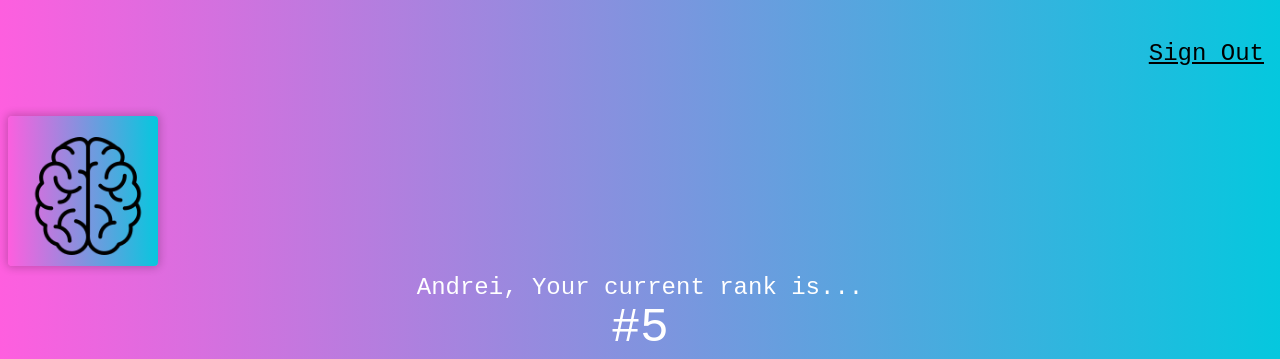
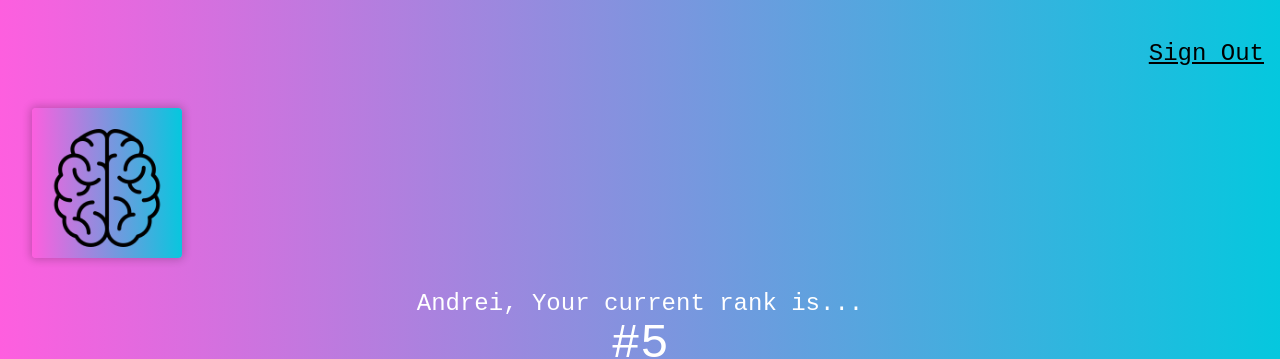
Before and after one commit to AvishkaGihan/face-recognition-brain, a React (Create React App) app: page / in a window 1280 px wide. Shown: the top 359 px of the page. Built offline with nearby package versions, Linux system fonts and the light colour scheme.

Commit message:
updating tilt package code

```diff
--- a/src/Components/Logo/Logo.js
+++ b/src/Components/Logo/Logo.js
@@ -7,12 +7,13 @@ import brain from "./brain.png";
 
 const Logo = () => {
   return (
-    <Tilt
-      className="pa3 Tilt br2 shadow-2 ma2"
-      style={{ height: 150, width: 150 }}
-    >
-      <img style={{ padding: "5px" }} src={brain} alt="logo" />
-    </Tilt>
+    <div className="ma4 mt0">
+      <Tilt className="Tilt br2 shadow-2" style={{ height: 150, width: 150 }}>
+        <div className="pa3">
+          <img style={{ paddingTop: "5px" }} src={brain} alt="logo" />
+        </div>
+      </Tilt>
+    </div>
   );
 };
 
```
